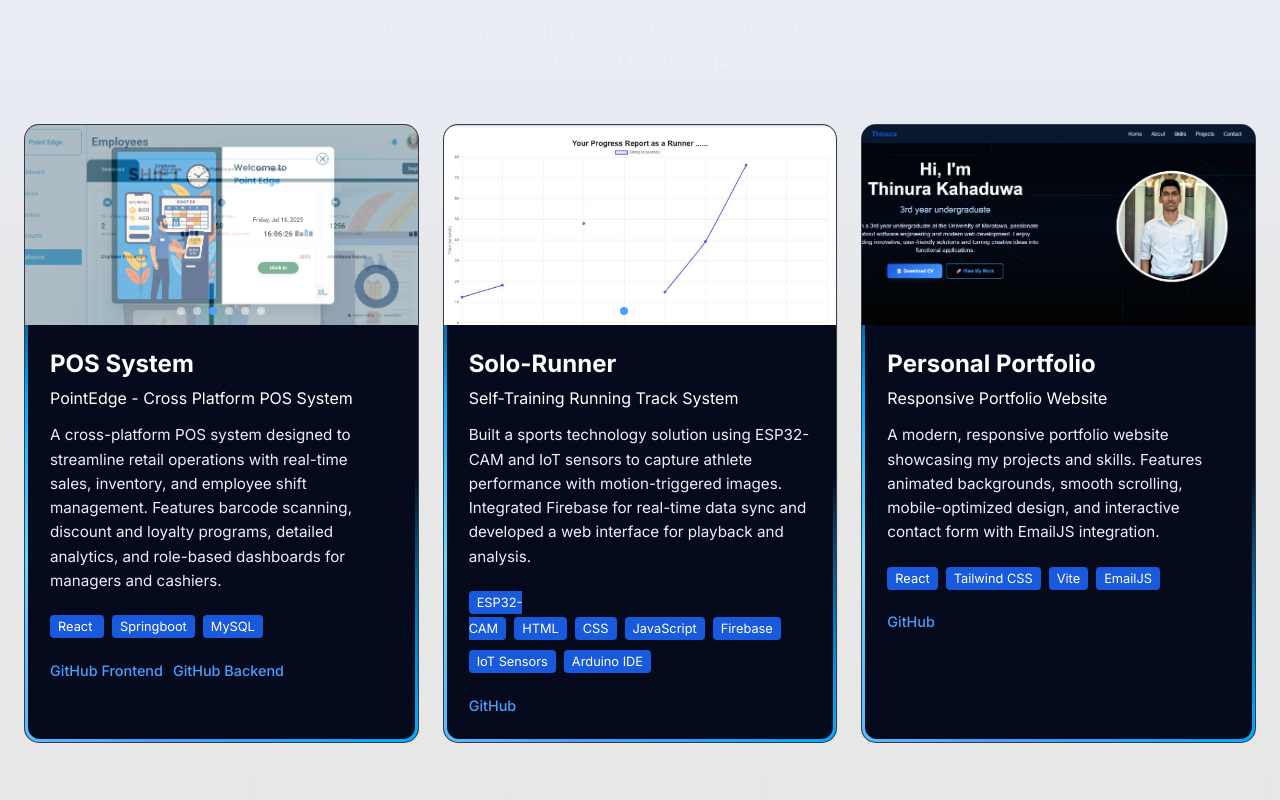
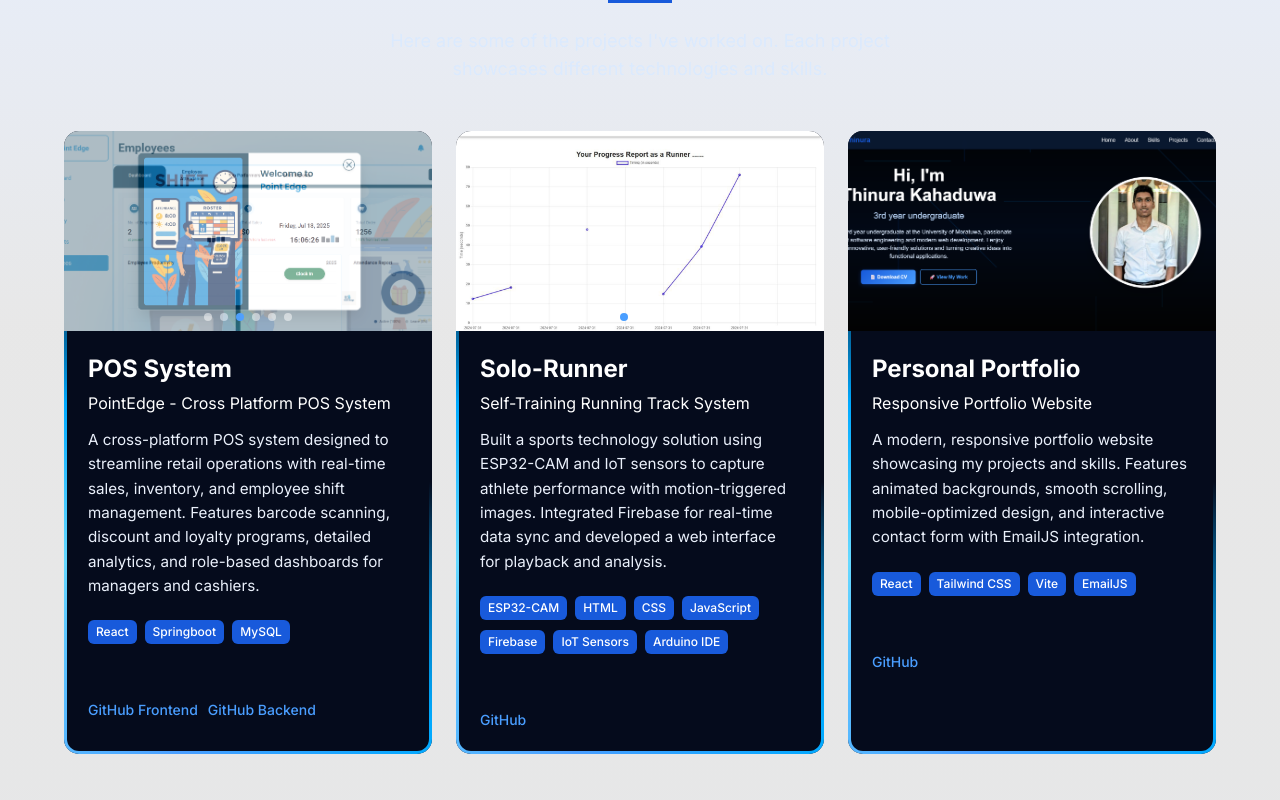
Before and after one commit to Thinura66/Port_Folio, a React (Vite) app: page / in a window 1280 px wide. Shown: the part 2080-2880 px from the top of the page. Built offline with nearby package versions, Linux system fonts and the light colour scheme.

Commit message:
refactor: rebuild Projects section with Tailwind grid, shared Card and Badge

```diff
--- a/src/components/Projects/Projects.jsx
+++ b/src/components/Projects/Projects.jsx
@@ -1,4 +1,7 @@
 import React, { useState, useEffect } from 'react';
+import Card from '../ui/Card';
+import Badge from '../ui/Badge';
+import SectionHeading from '../ui/SectionHeading';
 
 // Import Project 2 images
 import project2Img1 from '../../assets/Project2/1.png';
@@ -66,33 +69,16 @@ const Projects = () => {
   }, [project3Images.length]);
 
   return (
-  <section id="projects" style={{ padding: '80px 0', background: 'linear-gradient(180deg, #121212 0%, #0c0f14 50%, #151515 100%)', width: '100vw', maxWidth: '100vw', overflowX: 'hidden' }}>
-    <div className="w-full px-4 md:px-8" style={{ width: '100%' }}>
-      <div className="text-center mb-5 scroll-animate">
-        <h2 style={{ fontSize: '3rem', fontWeight: 700, color: '#fff', marginBottom: '20px' }}>
-          My Projects
-        </h2>
-        <div style={{ width: '60px', height: '4px', background: '#185adb', margin: '0 auto 30px' }}></div>
-        <p style={{ color: '#eaf0fb', fontSize: '1.2rem', maxWidth: '600px', margin: '0 auto' }}>
-          Here are some of the projects I've worked on. Each project showcases different technologies and skills.
-        </p>
-      </div>
+  <section id="projects" className="py-16 md:py-24 px-4 md:px-8">
+    <SectionHeading
+      title="My Projects"
+      subtitle="Here are some of the projects I've worked on. Each project showcases different technologies and skills."
+    />
 
-      <div className="row">
-
+    <div className="grid grid-cols-1 md:grid-cols-2 lg:grid-cols-3 gap-6 max-w-6xl mx-auto">
 
         {/* Project 1 */}
-        <div className="col-lg-4 col-md-6 mb-4 scroll-animate scroll-animate-delay-2">
-          <div className="animated-border" style={{
-            borderRadius: '15px',
-            backdropFilter: 'blur(30px)',
-            WebkitBackdropFilter: 'blur(30px)',
-            border: '1px solid rgba(255,255,255,0.2)',
-            position: 'relative',
-            overflow: 'hidden',
-            transition: 'transform 0.3s ease',
-            height: '100%'
-          }}>
+        <Card className="scroll-animate scroll-animate-delay-2 overflow-hidden !p-0">
             <div style={{
               height: '200px',
               backgroundImage: `url(${project2Images[currentImageIndex]})`,
@@ -125,70 +111,27 @@ const Projects = () => {
                 ))}
               </div>
             </div>
-            <div style={{ padding: '25px' }}>
+            <div className="p-6">
               <h3 style={{ color: '#fff', fontSize: '1.5rem', fontWeight: 'bold', marginBottom: '10px' }}>POS System</h3>
               <h4 style={{ color: '#fff', marginBottom: '15px' }}> PointEdge - Cross Platform POS System </h4>
               <p style={{ color: '#eaf0fb', fontSize: '0.95rem', lineHeight: 1.6, marginBottom: '20px' }}>
                 A cross-platform POS system designed to streamline retail operations with real-time sales, inventory, and employee shift management.
                 Features barcode scanning, discount and loyalty programs, detailed analytics, and role-based dashboards for managers and cashiers.
               </p>
-              <div style={{ marginBottom: '20px' }}>
-                <span style={{
-                  background: '#185adb',
-                  color: '#fff',
-                  padding: '4px 8px',
-                  borderRadius: '4px',
-                  fontSize: '0.8rem',
-                  marginRight: '8px'
-                }}>React </span>
-                <span style={{
-                  background: '#185adb',
-                  color: '#fff',
-                  padding: '4px 8px',
-                  borderRadius: '4px',
-                  fontSize: '0.8rem',
-                  marginRight: '8px'
-                }}>Springboot</span>
-                <span style={{
-                  background: '#185adb',
-                  color: '#fff',
-                  padding: '4px 8px',
-                  borderRadius: '4px',
-                  fontSize: '0.8rem'
-                }}>MySQL</span>
+              <div className="mb-5">
+                <Badge>React</Badge>
+                <Badge>Springboot</Badge>
+                <Badge>MySQL</Badge>
               </div>
               <div style={{ display: 'flex', gap: '10px', flexWrap: 'wrap' }}>
-                <a href="https://github.com/Thinura66/PointEdge-Frontend" style={{
-                  color: '#4a9eff',
-                  textDecoration: 'none',
-                  fontSize: '0.9rem',
-                  fontWeight: '500',
-                  transition: 'all 0.3s ease'
-                }}>GitHub Frontend</a>
-                <a href="https://github.com/Thinura66/PointEdge-Backend" style={{
-                  color: '#4a9eff',
-                  textDecoration: 'none',
-                  fontSize: '0.9rem',
-                  fontWeight: '500',
-                  transition: 'all 0.3s ease'
-                }}>GitHub Backend</a>
+                <a href="https://github.com/Thinura66/PointEdge-Frontend" className="text-primary-400 font-medium text-sm hover:text-primary-300 transition-colors">GitHub Frontend</a>
+                <a href="https://github.com/Thinura66/PointEdge-Backend" className="text-primary-400 font-medium text-sm hover:text-primary-300 transition-colors">GitHub Backend</a>
               </div>
             </div>
-          </div>
-        </div>
+        </Card>
 
         {/* Project 2 */}
-        <div className="col-lg-4 col-md-6 mb-4 scroll-animate scroll-animate-delay-3">
-          <div className="animated-border" style={{
-            borderRadius: '15px',
-            backdropFilter: 'blur(30px)',
-            WebkitBackdropFilter: 'blur(30px)',
-            border: '1px solid rgba(255,255,255,0.2)',
-            position: 'relative',
-            overflow: 'hidden',
-            transition: 'transform 0.3s ease',
-            height: '100%'
-          }}>
+        <Card className="scroll-animate scroll-animate-delay-3 overflow-hidden !p-0">
             <div style={{
               height: '200px',
               backgroundImage: `url(${project3Images[currentProject3ImageIndex]})`,
@@ -221,97 +164,29 @@ const Projects = () => {
                 ))}
               </div>
             </div>
-            <div style={{ padding: '25px' }}>
+            <div className="p-6">
               <h3 style={{ color: '#fff', fontSize: '1.5rem', fontWeight: 'bold', marginBottom: '10px' }}>Solo-Runner</h3>
               <h4 style={{ color: '#fff', marginBottom: '15px' }}>Self-Training Running Track System</h4>
               <p style={{ color: '#eaf0fb', fontSize: '0.95rem', lineHeight: 1.6, marginBottom: '20px' }}>
                 Built a sports technology solution using ESP32-CAM and IoT sensors to capture athlete performance with motion-triggered images. Integrated Firebase for real-time data sync and developed a web interface for playback and analysis.
               </p>
-              <div style={{ marginBottom: '20px' }}>
-                <div style={{ marginBottom: '8px' }}>
-                  <span style={{
-                    background: '#185adb',
-                    color: '#fff',
-                    padding: '4px 8px',
-                    borderRadius: '4px',
-                    fontSize: '0.8rem',
-                    marginRight: '8px'
-                  }}>ESP32-CAM</span>
-                  <span style={{
-                    background: '#185adb',
-                    color: '#fff',
-                    padding: '4px 8px',
-                    borderRadius: '4px',
-                    fontSize: '0.8rem',
-                    marginRight: '8px'
-                  }}>HTML</span>
-                  <span style={{
-                    background: '#185adb',
-                    color: '#fff',
-                    padding: '4px 8px',
-                    borderRadius: '4px',
-                    fontSize: '0.8rem',
-                    marginRight: '8px'
-                  }}>CSS</span>
-                  <span style={{
-                    background: '#185adb',
-                    color: '#fff',
-                    padding: '4px 8px',
-                    borderRadius: '4px',
-                    fontSize: '0.8rem',
-                    marginRight: '8px'
-                  }}>JavaScript</span>
-                  <span style={{
-                    background: '#185adb',
-                    color: '#fff',
-                    padding: '4px 8px',
-                    borderRadius: '4px',
-                    fontSize: '0.8rem',
-                    marginRight: '8px'
-                  }}>Firebase</span>
-                </div>
-                <div>
-                  <span style={{
-                    background: '#185adb',
-                    color: '#fff',
-                    padding: '4px 8px',
-                    borderRadius: '4px',
-                    fontSize: '0.8rem',
-                    marginRight: '8px'
-                  }}>IoT Sensors</span>
-                  <span style={{
-                    background: '#185adb',
-                    color: '#fff',
-                    padding: '4px 8px',
-                    borderRadius: '4px',
-                    fontSize: '0.8rem'
-                  }}>Arduino IDE</span>
-                </div>
+              <div className="mb-5">
+                <Badge>ESP32-CAM</Badge>
+                <Badge>HTML</Badge>
+                <Badge>CSS</Badge>
+                <Badge>JavaScript</Badge>
+                <Badge>Firebase</Badge>
+                <Badge>IoT Sensors</Badge>
+                <Badge>Arduino IDE</Badge>
               </div>
               <div style={{ display: 'flex', gap: '10px' }}>
-                <a href="https://github.com/Thinura66/Solo-Runner" target="_blank" rel="noopener noreferrer" style={{
-                  color: '#4a9eff',
-                  textDecoration: 'none',
-                  fontSize: '0.9rem',
-                  fontWeight: '500'
-                }}>GitHub</a>
+                <a href="https://github.com/Thinura66/Solo-Runner" target="_blank" rel="noopener noreferrer" className="text-primary-400 font-medium text-sm hover:text-primary-300 transition-colors">GitHub</a>
               </div>
             </div>
-          </div>
-        </div>
+        </Card>
 
         {/* Project 4 - Portfolio */}
-        <div className="col-lg-4 col-md-6 mb-4 scroll-animate scroll-animate-delay-4">
-          <div className="animated-border" style={{
-            borderRadius: '15px',
-            backdropFilter: 'blur(30px)',
-            WebkitBackdropFilter: 'blur(30px)',
-            border: '1px solid rgba(255,255,255,0.2)',
-            position: 'relative',
-            overflow: 'hidden',
-            transition: 'transform 0.3s ease',
-            height: '100%'
-          }}>
+        <Card className="scroll-animate scroll-animate-delay-4 overflow-hidden !p-0">
             <div style={{
               height: '200px',
               backgroundImage: `url(${portfolioImg})`,
@@ -321,7 +196,7 @@ const Projects = () => {
               position: 'relative'
             }}>
             </div>
-            <div style={{ padding: '25px' }}>
+            <div className="p-6">
               <h3 style={{ color: '#fff', fontSize: '1.5rem', fontWeight: 'bold', marginBottom: '10px' }}>Personal Portfolio</h3>
               <h4 style={{ color: '#fff', marginBottom: '15px' }}>Responsive Portfolio Website</h4>
               <p style={{ color: '#eaf0fb', fontSize: '0.95rem', lineHeight: 1.6, marginBottom: '20px' }}>
@@ -329,52 +204,17 @@ const Projects = () => {
                 Features animated backgrounds, smooth scrolling, mobile-optimized design,
                 and interactive contact form with EmailJS integration.
               </p>
-              <div style={{ marginBottom: '20px' }}>
-                <span style={{
-                  background: '#185adb',
-                  color: '#fff',
-                  padding: '4px 8px',
-                  borderRadius: '4px',
-                  fontSize: '0.8rem',
-                  marginRight: '8px'
-                }}>React</span>
-                <span style={{
-                  background: '#185adb',
-                  color: '#fff',
-                  padding: '4px 8px',
-                  borderRadius: '4px',
-                  fontSize: '0.8rem',
-                  marginRight: '8px'
-                }}>Tailwind CSS</span>
-                <span style={{
-                  background: '#185adb',
-                  color: '#fff',
-                  padding: '4px 8px',
-                  borderRadius: '4px',
-                  fontSize: '0.8rem',
-                  marginRight: '8px'
-                }}>Vite</span>
-                <span style={{
-                  background: '#185adb',
-                  color: '#fff',
-                  padding: '4px 8px',
-                  borderRadius: '4px',
-                  fontSize: '0.8rem'
-                }}>EmailJS</span>
+              <div className="mb-5">
+                <Badge>React</Badge>
+                <Badge>Tailwind CSS</Badge>
+                <Badge>Vite</Badge>
+                <Badge>EmailJS</Badge>
               </div>
               <div style={{ display: 'flex', gap: '10px', flexWrap: 'wrap' }}>
-                <a href="https://github.com/Thinura66/Port_Folio" target="_blank" rel="noopener noreferrer" style={{
-                  color: '#4a9eff',
-                  textDecoration: 'none',
-                  fontSize: '0.9rem',
-                  fontWeight: '500',
-                  transition: 'all 0.3s ease'
-                }}>GitHub</a>
+                <a href="https://github.com/Thinura66/Port_Folio" target="_blank" rel="noopener noreferrer" className="text-primary-400 font-medium text-sm hover:text-primary-300 transition-colors">GitHub</a>
               </div>
             </div>
-          </div>
-        </div>
-      </div>
+        </Card>
     </div>
   </section>
   );
```
